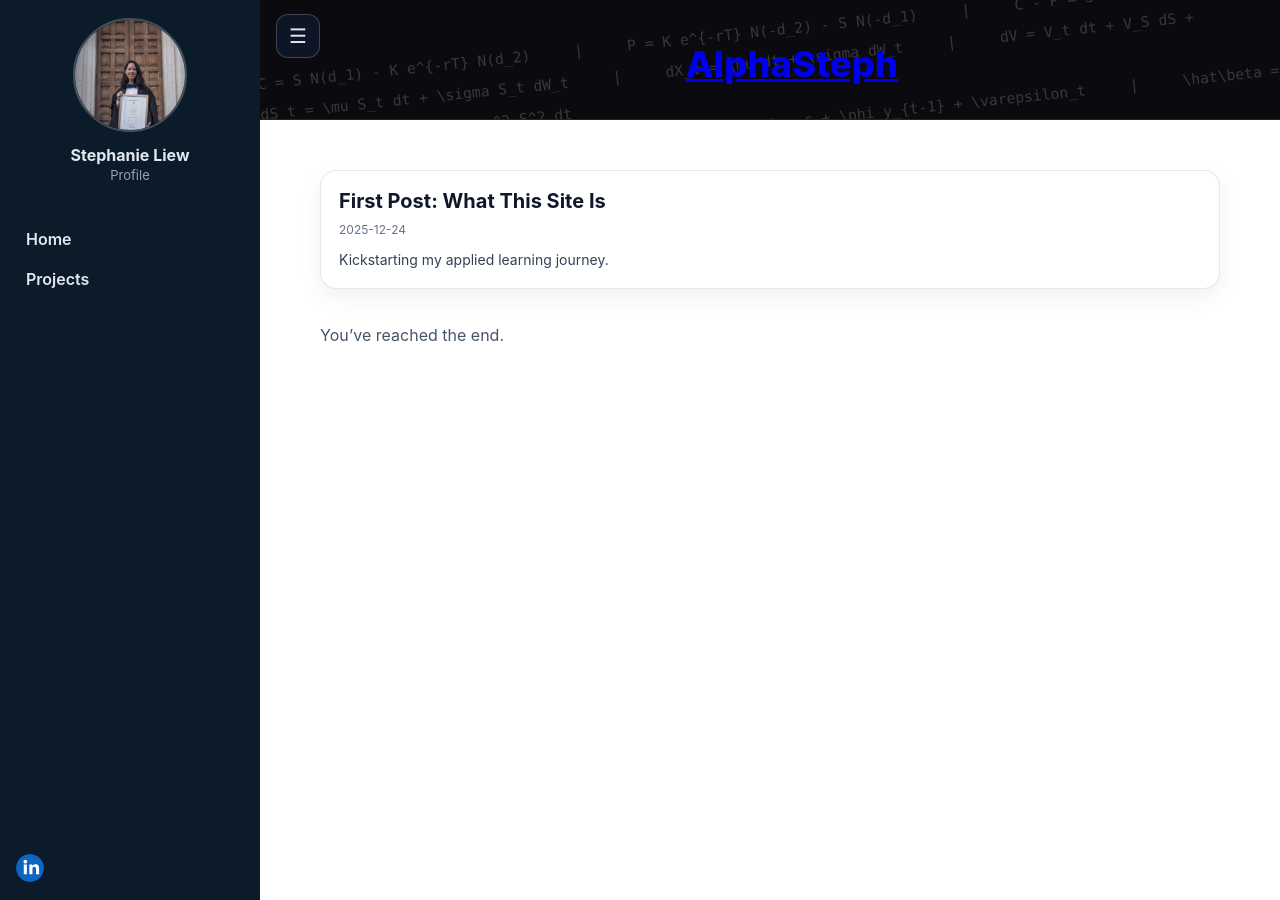
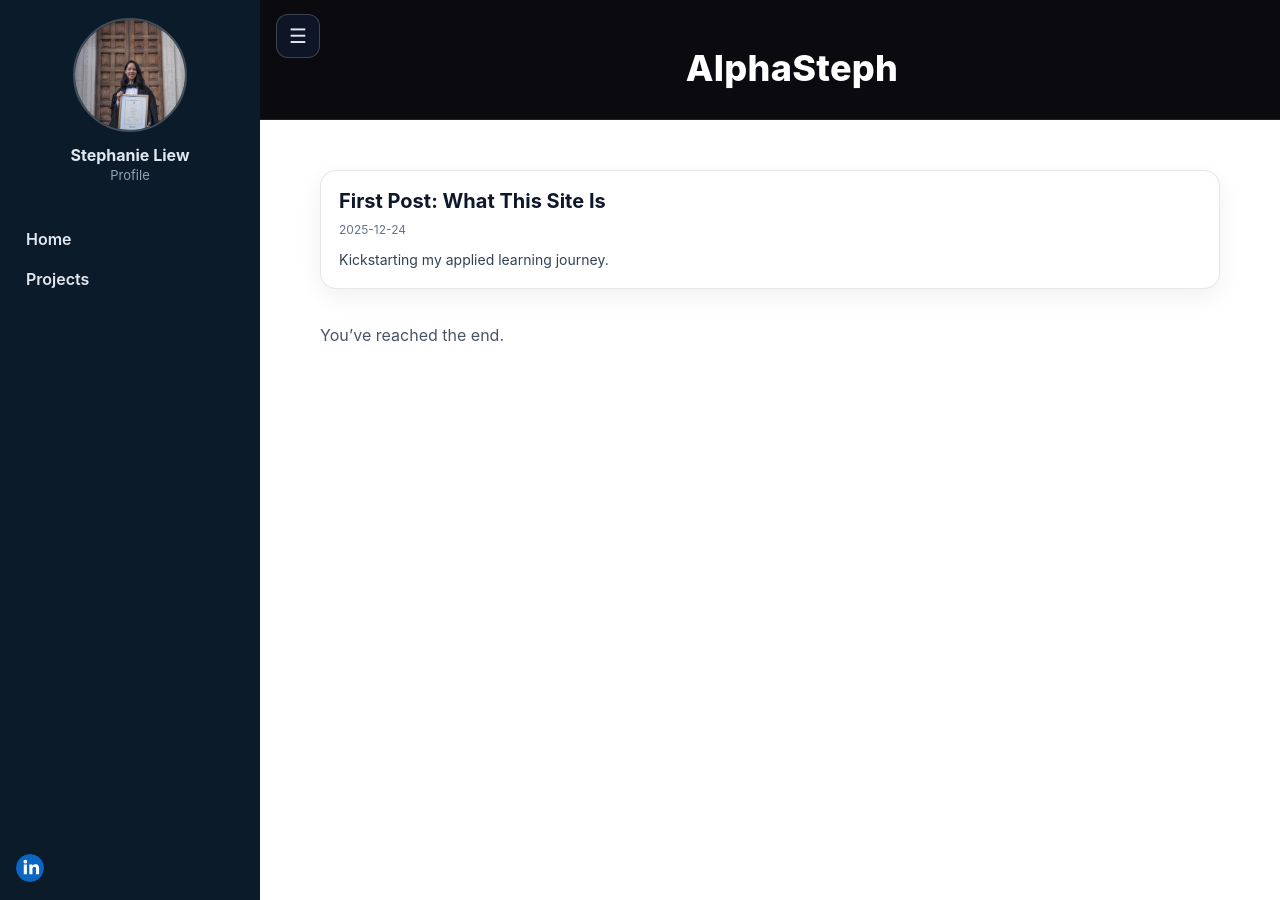
Before and after one commit to sljy1995/StephTheAlpha, a Jekyll site: the page built from index.md, in a window 1280 px wide. Built offline with Jekyll 4.4.1, drawn with Linux system fonts in a browser that asks for light colours.

Commit message:
Update custom.css

```diff
--- a/assets/css/custom.css
+++ b/assets/css/custom.css
@@ -63,25 +63,62 @@ body{
   color: rgba(226,232,240,0.85);
 }
 
+/* Make header title behave like a logo button, not a link */
+.banner-home-link{
+  color: #ffffff;              /* force white */
+  text-decoration: none;       /* remove underline */
+  font-weight: inherit;
+  letter-spacing: inherit;
+
+  display: inline-block;
+  padding: 4px 8px;
+  border-radius: 8px;
+
+  transition:
+    background-color 0.15s ease,
+    transform 0.12s ease,
+    opacity 0.12s ease;
+}
+
+/* Hover = subtle button feel */
+.banner-home-link:hover{
+  background: rgba(255,255,255,0.08);
+  opacity: 0.95;
+  transform: translateY(-1px);
+}
+
+/* Click (tap) feedback */
+.banner-home-link:active{
+  transform: translateY(0);
+  background: rgba(255,255,255,0.12);
+}
+
+/* Kill visited-link purple forever */
+.banner-home-link:visited{
+  color: #ffffff;
+}
+
 /* equation wallpaper */
-.topbar::before{
-  content:
-    "C = S N(d_1) - K e^{-rT} N(d_2)     |     P = K e^{-rT} N(-d_2) - S N(-d_1)     |     C - P = S - K e^{-rT}\A"
-    "dS_t = \\mu S_t dt + \\sigma S_t dW_t     |     dX_t = \\mu dt + \\sigma dW_t     |     dV = V_t dt + V_S dS + \\tfrac{1}{2} V_{SS} \\sigma^2 S^2 dt\A"
-    "r_t = \\alpha + \\beta r_{t-1} + \\varepsilon_t     |     y_t = c + \\phi y_{t-1} + \\varepsilon_t     |     \\hat\\beta = (X^TX)^{-1}X^Ty\A"
-    "E[X]=\\sum_x x p(x)     |     Var(X)=E[X^2]-E[X]^2     |     \\rho = \\frac{Cov(X,Y)}{\\sigma_X\\sigma_Y}";
+.eq-wallpaper{
   position: absolute;
   inset: 0;
-  white-space: pre-wrap;
-  font-family: ui-monospace, SFMono-Regular, Menlo, Monaco, Consolas, "Liberation Mono", "Courier New", monospace;
-  font-size: 14px;
-  line-height: 2.1;
+  z-index: 0;
   opacity: 0.18;
   transform: rotate(-6deg) scale(1.05);
+  pointer-events: none;
+
+  display: flex;
+  flex-wrap: wrap;
+  gap: 22px;
   padding: 18px 22px;
-  pointer-events: none;
+  align-content: flex-start;
 }
 
+.eq-wallpaper span{
+  display: inline-flex;
+  white-space: nowrap;
+  font-size: 16px; /* MathJax will size nicely */
+}
 /* Keep hamburger visible and clickable */
 .nav-toggle{
   position: relative;
```
